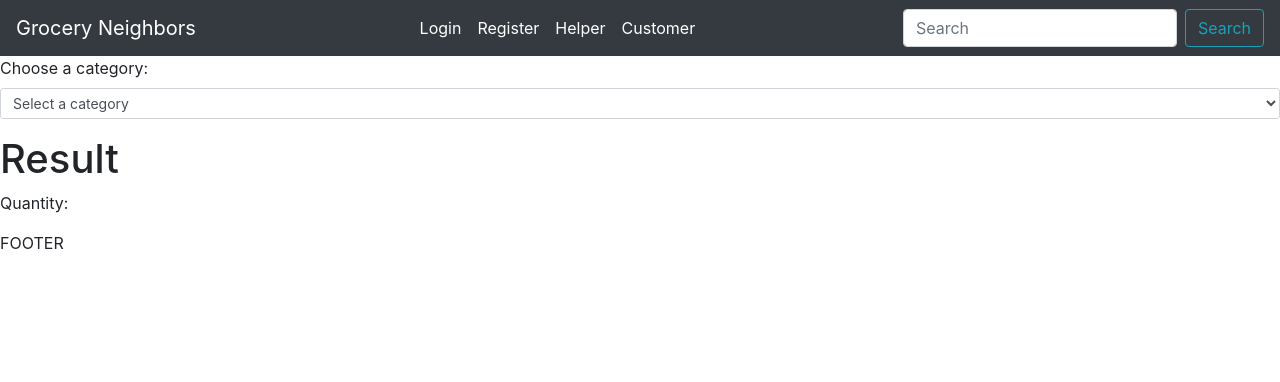
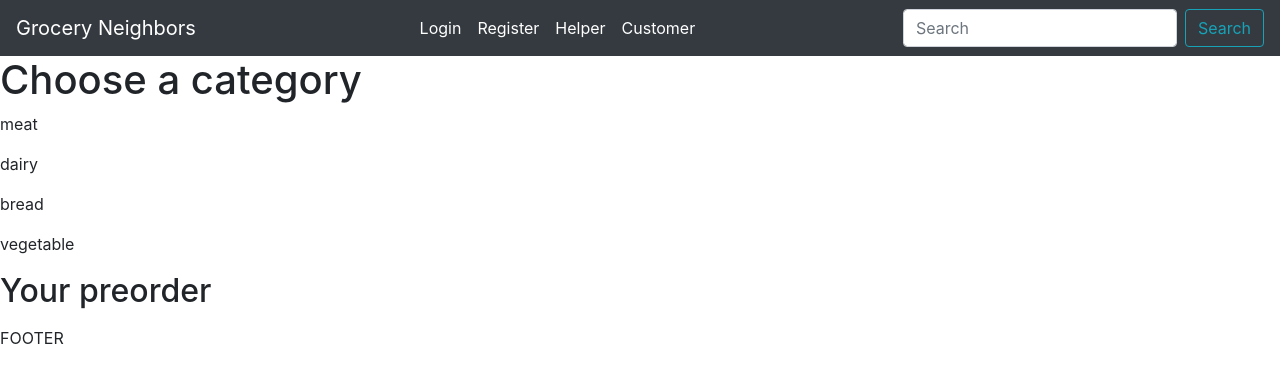
Before and after one commit to bea94k/neighbors-help, a React (Create React App) app in the folder neighbors-help/: page /customer in a window 1280 px wide. Shown: the top 382 px of the page. Built offline with nearby package versions, Linux system fonts and the light colour scheme; data requests are answered from the project's data file.

Commit message:
OrderForm with axios and local server & json database added

```diff
--- /dev/null
+++ b/neighbors-help/db.json
@@ -0,0 +1,77 @@
+{
+    "products": [
+        {
+            "catId": 1,
+            "id": 1,
+            "name": "Pork"
+        },
+        {
+            "catId": 1,
+            "id": 2,
+            "name": "Chicken"
+        },
+        {
+            "catId": 1,
+            "id": 3,
+            "name": "Beef"
+        },
+        {
+            "catId": 2,
+            "id": 4,
+            "name": "Milk"
+        },
+        {
+            "catId": 2,
+            "id": 5,
+            "name": "Cheese"
+        },
+        {
+            "catId": 3,
+            "id": 6,
+            "name": "Rye"
+        },
+        {
+            "catId": 3,
+            "id": 7,
+            "name": "Cibatta"
+        },
+        {
+            "catId": 3,
+            "id": 8,
+            "name": "Sourdough"
+        },
+        {
+            "catId": 4,
+            "id": 9,
+            "name": "Tomato"
+        },
+        {
+            "catId": 4,
+            "id": 10,
+            "name": "Onion"
+        },
+        {
+            "catId": 4,
+            "id": 11,
+            "name": "Carrot"
+        }
+    ],
+    "categories": [
+        {
+            "id": 1,
+            "name": "meat"
+        },
+        {
+            "id": 2,
+            "name": "dairy"
+        },
+        {
+            "id": 3,
+            "name": "bread"
+        },
+        {
+            "id": 4,
+            "name": "vegetable"
+        }
+    ]
+}
--- a/neighbors-help/src/Components/FormAddToOrder.js
+++ b/neighbors-help/src/Components/FormAddToOrder.js
@@ -1,4 +1,89 @@
-import React, { Component } from 'react';
+import React, { useState, useEffect } from "react";
+import axios from 'axios';
+
+const FormCategories = () => {
+
+    const [categories, setCategories] = useState([]);
+    const [products, setProducts] = useState([]);
+    const [selected, setSelected] = useState([]);
+    const [order, setOrder] = useState([]);
+
+    useEffect(() => {
+        axios.get('http://localhost:3001/categories')
+            .then(response => {
+                setCategories(response.data);
+            });
+    }, []);
+
+    const categoryList = categories.map(cat => {
+        return (
+            <p key={cat.id}
+                onClick={() => showProductHandler(cat.id)}>
+                {cat.name}
+            </p>
+        );
+    });
+
+    const showProductHandler = (id) => {
+        setProducts([]);
+        axios.get('http://localhost:3001/products/?catId=' + id)
+            .then(response => {
+                setProducts(response.data);
+            });
+    };
+
+    const addItemHandler = (e, prodid) => {
+        setSelected({
+            name: e.target.name,
+            quantity: e.target.value,
+            prodId: e.target.id,
+            catId: prodid,
+        })
+    }
+
+    const addToOrderHandler = () => {
+        setOrder((order) => [...order, selected]);
+    }
+
+    const productList = products.map(prod => {
+        return (
+            <div key={prod.id}>
+                <h2>{prod.name}</h2>
+                <label htmlFor="">Select quantity</label>
+                <input type="number" name={prod.name} id={prod.id} onChange={(event) => addItemHandler(event, prod.catId)} min="0" max="5" />
+                <button onClick={addToOrderHandler}>PreOrder</button>
+            </div>
+        );
+    });
+
+    const orderList = order.map((o) => {
+        return (
+            <p key={o.prodId} >
+                {o.name}: {o.quantity}</p>
+        );
+    });
+
+    return (
+        <div>
+            <div>
+                <h1>Choose a category</h1>
+                <p>{categoryList}</p>
+                <p>{productList}</p>
+            </div>
+            <div>
+                <h2>Your preorder</h2>
+                <p>{orderList}</p>
+            </div>
+        </div>
+    );
+}
+
+export default FormCategories;
+
+
+
+
+/* import React, { Component } from 'react';
 import VegetableList from './ProductList/VegetableList';
 import MeatList from './ProductList/MeatList';
 import DairyList from './ProductList/DairyList';
@@ -10,7 +95,10 @@ import Form from 'react-bootstrap/Form';
 class FormAddToOrder extends Component {
     state = {
         category: 'Selection',
-        quantity: 0,
+        quantity: '',
+        newItemInput: '',
+        buyItems: [],
+        object: {}
     }
 
     handleChange(e) {
@@ -22,6 +110,14 @@ class FormAddToOrder extends Component {
     submitHandler = (e) => {
         e.preventDefault();
         console.log('You selected ' + this.state.quantity);
+
+        const newItemInput = this.state.newItemInput;
+        const newQuantity = this.state.quantity;
+        const obj = { 'item': newItemInput, 'inputType': newQuantity };
+        this.setState({
+            buyItems: [...this.state.buyItems, obj]
+        });
+
     }
 
     changeQuantityHandler = (e) => {
@@ -32,6 +128,7 @@ class FormAddToOrder extends Component {
 
     render() {
         return (
+            <div>
                 <Form>
                     <Form.Group>
                         <Form.Label htmlFor="product">Choose a category:</Form.Label>
@@ -42,18 +139,18 @@ class FormAddToOrder extends Component {
                             <option value="dairy" id="dairy" >Dairy Products</option>
                             <option value="bakery" id="bakery" >Bread</option>
                         </Form.Control>
-
                     </Form.Group>
-                <Form.Group >
+                </Form>
+                <div>
                     <h2>{this.state.category == 'vegetable' ? <VegetableList changeQuantityHandler={this.changeQuantityHandler} quantity={this.state.quantity} submitHandler={this.submitHandler} /> : ''}</h2>
                     <h2>{this.state.category == 'meat' ? <MeatList changeQuantityHandler={this.changeQuantityHandler} quantity={this.state.quantity} submitHandler={this.submitHandler} /> : ''}</h2>
                     <h2>{this.state.category == 'dairy' ? <DairyList changeQuantityHandler={this.changeQuantityHandler} quantity={this.state.quantity} submitHandler={this.submitHandler} /> : ''}</h2>
                     <h2>{this.state.category == 'bakery' ? <BakeryList changeQuantityHandler={this.changeQuantityHandler} quantity={this.state.quantity} submitHandler={this.submitHandler} /> : ''}</h2>
-                </Form.Group>
-            </Form>
-
+                </div>
+            </div>
         );
     }
 }
 
 export default FormAddToOrder;
+ */
--- a/neighbors-help/src/Components/ProductList/BakeryList.js
+++ b/neighbors-help/src/Components/ProductList/BakeryList.js
@@ -1,4 +1,4 @@
-import React from 'react';
+/* import React from 'react';
 import ListGroup from 'react-bootstrap/ListGroup';
 import Form from 'react-bootstrap/Form';
 import Button from 'react-bootstrap/Button';
@@ -16,14 +16,14 @@ const BakeryList = (props) => {
                 <Form onSubmit={props.submitHandler}>
                     <ListGroup horizontal className="my-3">
                         <ListGroup.Item>Bread: </ListGroup.Item>
-                        {product.bread.map(element => {
-                            return <ListGroup.Item>{element} <Form.Control size="sm" type="number" min="0" max="5" placeholder="Select quantity" onChange={props.changeQuantityHandler} name="quantity" /> </ListGroup.Item>
+                        {product.bread.map((element, id) => {
+                            return <ListGroup.Item key={id}>{element} <Form.Control size="sm" type="number" min="0" max="5" placeholder="Select quantity" onChange={props.changeQuantityHandler} name="newItemInput" /> </ListGroup.Item>
                         })}
                     </ListGroup>
                     <ListGroup horizontal className="my-3">
                         <ListGroup.Item>Bakery: </ListGroup.Item>
-                        {product.bakery.map(element => {
-                            return <ListGroup.Item>{element} <Form.Control size="sm" type="number" min="0" max="5" placeholder="Select quantity" onChange={props.changeQuantityHandler} name="bakery" /> </ListGroup.Item>
+                        {product.bakery.map((element, id) => {
+                            return <ListGroup.Item key={id}>{element} <Form.Control size="sm" type="number" min="0" max="5" placeholder="Select quantity" onChange={props.changeQuantityHandler} name="newItemInput" /> </ListGroup.Item>
                         })}
                     </ListGroup>
                     <Button type="submit">Submit</Button>
@@ -40,4 +40,4 @@ const BakeryList = (props) => {
 };
 
 
-export default BakeryList;
+export default BakeryList; */
--- a/neighbors-help/src/Components/ProductList/DairyList.js
+++ b/neighbors-help/src/Components/ProductList/DairyList.js
@@ -1,4 +1,4 @@
-import React from 'react';
+/* import React from 'react';
 import ListGroup from 'react-bootstrap/ListGroup';
 import Form from 'react-bootstrap/Form';
 import Button from 'react-bootstrap/Button';
@@ -17,14 +17,14 @@ const DairyList = (props) => {
                 <Form onSubmit={props.submitHandler}>
                     <ListGroup horizontal className="my-3">
                         <ListGroup.Item> Milk: </ListGroup.Item>
-                        {product.milk.map(element => {
-                            return <ListGroup.Item>{element} <Form.Control size="sm" type="number" min="0" max="5" placeholder="Select quantity" onChange={props.changeQuantityHandler} name="milk" /></ListGroup.Item>
+                        {product.milk.map((element, id) => {
+                            return <ListGroup.Item key={id}>{element} <Form.Control size="sm" type="number" min="0" max="5" placeholder="Select quantity" onChange={props.changeQuantityHandler} name="milk" /></ListGroup.Item>
                         })}
                     </ListGroup>
                     <ListGroup horizontal className="my-3">
                         <ListGroup.Item>Cheese:</ListGroup.Item>
-                        {product.cheese.map(element => {
-                            return <ListGroup.Item>{element}  <Form.Control size="sm" type="number" min="0" max="5" placeholder="Select quantity" onChange={props.changeQuantityHandler} name="cheese" /></ListGroup.Item>
+                        {product.cheese.map((element, id) => {
+                            return <ListGroup.Item key={id}>{element}  <Form.Control size="sm" type="number" min="0" max="5" placeholder="Select quantity" onChange={props.changeQuantityHandler} name="cheese" /></ListGroup.Item>
                         })}
                     </ListGroup>
                     <Button type="submit">Submit</Button>
@@ -41,4 +41,4 @@ const DairyList = (props) => {
 };
 
 
-export default DairyList;
+export default DairyList; */
--- a/neighbors-help/src/Components/ProductList/MeatList.js
+++ b/neighbors-help/src/Components/ProductList/MeatList.js
@@ -1,4 +1,4 @@
-import React from 'react';
+/* import React from 'react';
 import Quantity from '../Quantity';
 import ListGroup from 'react-bootstrap/ListGroup';
 import Form from 'react-bootstrap/Form';
@@ -21,14 +21,14 @@ const MeatList = (props) => {
                 <Form>
                     <ListGroup horizontal className="my-3">
                         <ListGroup.Item> Chicken: </ListGroup.Item>
-                        {product.chicken.map(element => {
-                            return <ListGroup.Item>{element} <Form.Control size="sm" type="number" min="0" max="5" placeholder="Select quantity" onChange={props.changeQuantityHandler} name="chicken" /></ListGroup.Item>
+                        {product.chicken.map((element, id) => {
+                            return <ListGroup.Item key={id}>{element} <Form.Control size="sm" type="number" min="0" max="5" placeholder="Select quantity" onChange={props.changeQuantityHandler} name="chicken" /></ListGroup.Item>
                         })}
                     </ListGroup>
                     <ListGroup horizontal className="my-3">
                         <ListGroup.Item>Beef:</ListGroup.Item>
-                        {product.beef.map(element => {
-                            return <ListGroup.Item>{element}  <Form.Control size="sm" type="number" min="0" max="5" placeholder="Select quantity" onChange={props.changeQuantityHandler} name="beef" /></ListGroup.Item>
+                        {product.beef.map((element, id) => {
+                            return <ListGroup.Item key={id}>{element}  <Form.Control size="sm" type="number" min="0" max="5" placeholder="Select quantity" onChange={props.changeQuantityHandler} name="beef" /></ListGroup.Item>
                         })}
                     </ListGroup>
                     <ListGroup horizontal className="my-3">
@@ -51,4 +51,4 @@ const MeatList = (props) => {
 };
 
 
-export default MeatList;
+export default MeatList; */
--- a/neighbors-help/src/Components/ProductList/VegetableList.js
+++ b/neighbors-help/src/Components/ProductList/VegetableList.js
@@ -1,4 +1,4 @@
-import React from 'react';
+/* import React from 'react';
 import ListGroup from 'react-bootstrap/ListGroup';
 import Form from 'react-bootstrap/Form';
 import Button from 'react-bootstrap/Button';
@@ -16,14 +16,14 @@ const VegetableList = (props) => {
                 <Form onSubmit={props.submitHandler}>
                     <ListGroup horizontal className="my-3" controlId="veg">
                         <ListGroup.Item><Form.Label controlId="veg" htmlFor="veg"> Vegetable: </Form.Label></ListGroup.Item>
-                        {product.vegetable.map(element => {
-                            return <ListGroup.Item>{element} <Form.Control controlId="veg" size="sm" type="number" min="0" max="5" placeholder="Select quantity" onChange={props.changeQuantityHandler} name="vegetable" /> </ListGroup.Item>
+                        {product.vegetable.map((element, id) => {
+                            return <ListGroup.Item key={id}>{element} <Form.Control controlId="veg" size="sm" type="number" min="0" max="5" placeholder="Select quantity" onChange={props.changeQuantityHandler} name="vegetable" /> </ListGroup.Item>
                         })}
                     </ListGroup>
                     <ListGroup horizontal className="my-3" controlId="fruit">
                         <ListGroup.Item><Form.Label controlId="fruit" htmlFor="fruit">Fruit: </Form.Label></ListGroup.Item>
-                        {product.fruit.map(element => {
-                            return <ListGroup.Item>{element}<Form.Control controlId="fruit" size="sm" type="number" min="0" max="5" placeholder="Select quantity" onChange={props.changeQuantityHandler} name="fruit" /> </ListGroup.Item>
+                        {product.fruit.map((element, id) => {
+                            return <ListGroup.Item key={id}>{element}<Form.Control controlId="fruit" size="sm" type="number" min="0" max="5" placeholder="Select quantity" onChange={props.changeQuantityHandler} name="fruit" /> </ListGroup.Item>
                         })}
                     </ListGroup>
                     <Button type="submit">Submit</Button>
@@ -38,4 +38,4 @@ const VegetableList = (props) => {
     );
 };
 
-export default VegetableList;
+export default VegetableList; */
--- a/neighbors-help/src/Components/Quantity.js
+++ /dev/null
@@ -1,36 +0,0 @@
-import React, { Component } from 'react';
-import Form from 'react-bootstrap/Form';
-
-class Quantity extends Component {
-
-    state = {
-        quantity: null,
-    }
-
-    handleChangeQuantity(e) {
-        this.setState({
-            quantity: e.target.value,
-        })
-    }
-
-    render() {
-
-        return (
-            <Form>
-                <Form.Group controlId="exampleForm.SelectCustomSizeSm">
-                    <Form.Label htmlFor="quantity"></Form.Label>
-                    <Form.Control as="select" size="sm" id="quantity" onChange={this.handleChangeQuantity.bind(this)} value={this.state.quantity}>
-                        <option value="quantyty" >Select Quantity</option>
-                        <option value="1" >1</option>
-                        <option value="2" >2</option>
-                        <option value="3" >3</option>
-                        <option value="4" >4</option>
-                        <option value="5" >5</option>
-                    </Form.Control>
-                </Form.Group>
-            </Form>
-        );
-    }
-}
-
-export default Quantity;
--- a/neighbors-help/src/Components/ViewAddToOrder.js
+++ b/neighbors-help/src/Components/ViewAddToOrder.js
@@ -6,9 +6,7 @@ const ViewAddToOrder = (props) => {
 
     return (
         <div>
-            <h1>Result</h1>
-            {/* <p>Item:<span>{props.productName}</span> </p> */}
-            <p>Quantity:<span>{props.quantity}</span></p>
+
         </div>
     );
 }
```
Also changed, not shown: neighbors-help/package.json (+6 -2 lines), 1 other file (tests, documents, lock files or other folders). Lines whose indentation alone changed are shown as unchanged.
